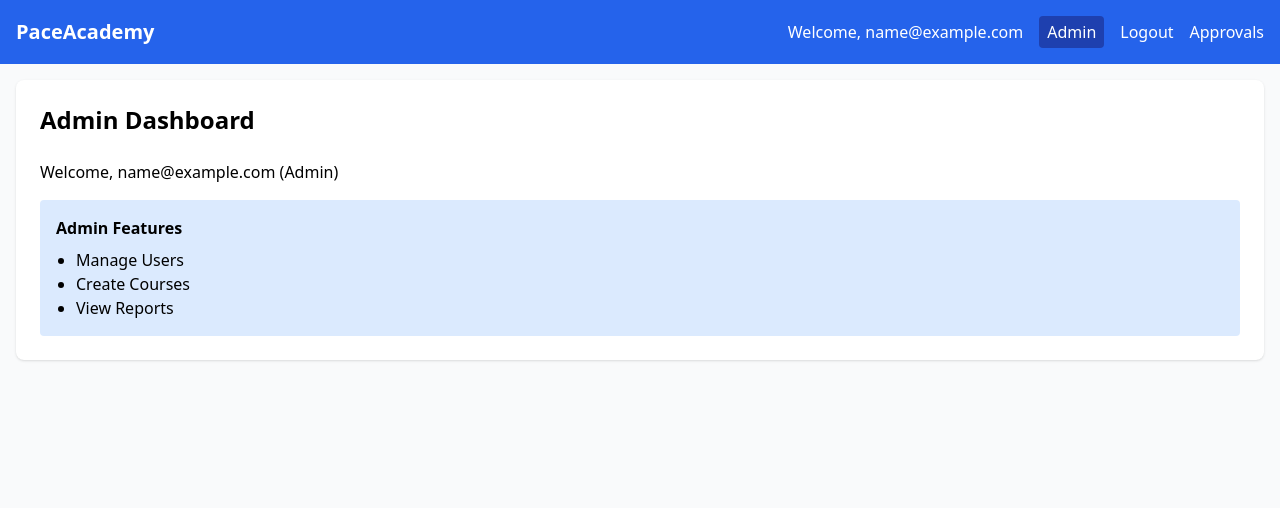
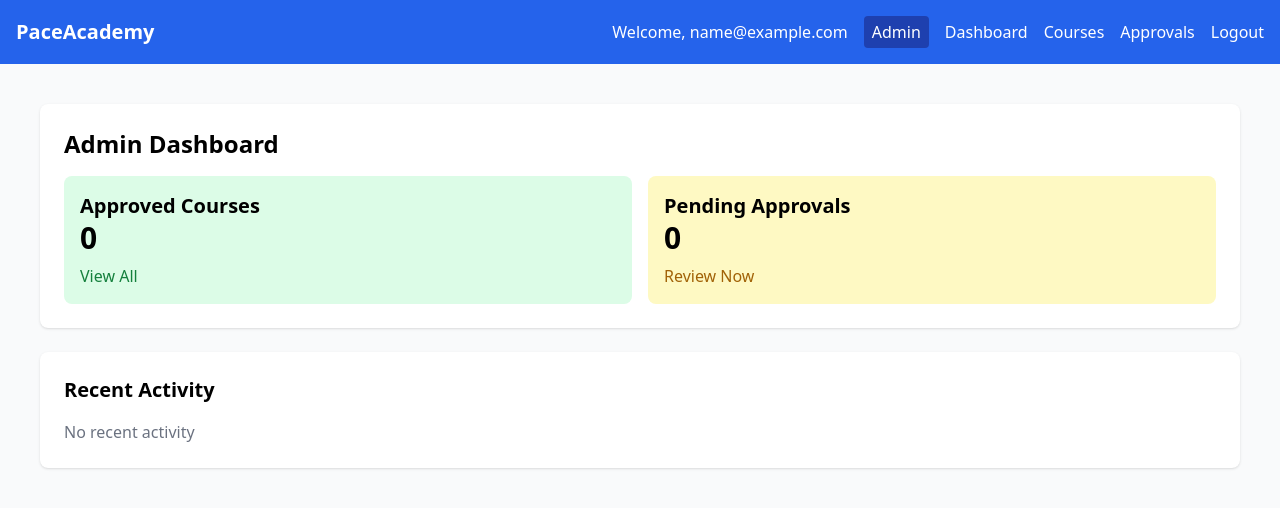
Before and after one commit to AdamDono/pace, a Flask app: page /admin/dashboard in a window 1280 px wide. Shown: the top 508 px of the page. Run offline with Flask 3, Linux system fonts and the light colour scheme; the visitor is signed in with stand-in values (Sample User, id 1); data that the repository does not hold is empty; parts of the project's set-up code (start-up, migrations or seed data) failed here and were passed over; some libraries are stand-ins or nearby versions.

```diff
--- a/app/routes/admin.py
+++ b/app/routes/admin.py
@@ -5,13 +5,20 @@ from app import db
 
 admin_bp = Blueprint('admin', __name__, url_prefix='/admin')
 
+# Add to existing admin routes
 @admin_bp.route('/dashboard')
 @login_required
 def dashboard():
     if current_user.role != 'admin':
         return redirect(url_for('auth.login'))
-    return render_template('admin/dashboard.html', user=current_user)
 
+    approved_count = Course.query.filter_by(status='approved').count()
+    pending_count = Course.query.filter_by(status='pending').count()
+
+    return render_template('admin/dashboard.html',
+                         user=current_user,
+                         approved_count=approved_count,
+                         pending_count=pending_count)
 
 @admin_bp.route('/approvals')
 @login_required
@@ -41,3 +48,17 @@ def reject_course(course_id):
     db.session.commit()
     flash('Course rejected', 'info')
     return redirect(url_for('admin.pending_approvals'))
+@admin_bp.route('/courses')
+@login_required
+def manage_courses():
+    if current_user.role != 'admin':
+        return redirect(url_for('auth.login'))
+
+    approved_courses = Course.query.filter_by(status='approved').all()
+    return render_template('admin/courses.html', courses=approved_courses)
+
+@admin_bp.route('/course/<int:course_id>')
+@login_required
+def course_detail(course_id):
+    course = Course.query.get_or_404(course_id)
+    return render_template('admin/course_detail.html', course=course)
--- a/app/templates/admin/dashboard.html
+++ b/app/templates/admin/dashboard.html
@@ -1,18 +1,44 @@
 {% extends "base.html" %}
 
 {% block content %}
-<div class="bg-white p-6 rounded-lg shadow">
-    <h1 class="text-2xl font-bold mb-6">Admin Dashboard</h1>
-    <p class="mb-4">Welcome, {{ current_user.email }} (Admin)</p>
-    <div class="space-y-4">
-        <div class="p-4 bg-blue-100 rounded">
-            <h2 class="font-bold">Admin Features</h2>
-            <ul class="list-disc pl-5 mt-2">
-                <li>Manage Users</li>
-                <li>Create Courses</li>
-                <li>View Reports</li>
+<div class="container mx-auto p-6">
+    <div class="bg-white p-6 rounded-lg shadow mb-6">
+        <h1 class="text-2xl font-bold mb-4">Admin Dashboard</h1>
+        <div class="grid grid-cols-1 md:grid-cols-2 gap-4">
+            <div class="bg-green-100 p-4 rounded-lg">
+                <h2 class="text-xl font-semibold">Approved Courses</h2>
+                <p class="text-3xl font-bold">{{ approved_count }}</p>
+                <a href="{{ url_for('admin.manage_courses') }}"
+                   class="text-green-700 hover:underline mt-2 inline-block">
+                    View All
+                </a>
+            </div>
+            <div class="bg-yellow-100 p-4 rounded-lg">
+                <h2 class="text-xl font-semibold">Pending Approvals</h2>
+                <p class="text-3xl font-bold">{{ pending_count }}</p>
+                <a href="{{ url_for('admin.pending_approvals') }}"
+                   class="text-yellow-700 hover:underline mt-2 inline-block">
+                    Review Now
+                </a>
+            </div>
+        </div>
+    </div>
+
+    <!-- Recent Activity Section -->
+    <div class="bg-white p-6 rounded-lg shadow">
+        <h2 class="text-xl font-semibold mb-4">Recent Activity</h2>
+        {% if recent_activity %}
+            <ul class="space-y-2">
+                {% for activity in recent_activity %}
+                <li class="border-b pb-2">
+                    {{ activity.description }} -
+                    <span class="text-gray-500 text-sm">{{ activity.timestamp }}</span>
+                </li>
+                {% endfor %}
             </ul>
-        </div>
+        {% else %}
+            <p class="text-gray-500">No recent activity</p>
+        {% endif %}
     </div>
 </div>
 {% endblock %}
--- a/app/templates/base.html
+++ b/app/templates/base.html
@@ -14,19 +14,30 @@
                 {% if current_user.is_authenticated %}
                     <span>Welcome, {{ current_user.email }}</span>
                     <span class="bg-blue-800 px-2 py-1 rounded">{{ current_user.role|title }}</span>
+
+                    <!-- Admin Navigation -->
+                    {% if current_user.role == 'admin' %}
+                        <a href="{{ url_for('admin.dashboard') }}" class="hover:underline">Dashboard</a>
+                        <a href="{{ url_for('admin.manage_courses') }}" class="hover:underline">Courses</a>
+                        <a href="{{ url_for('admin.pending_approvals') }}" class="hover:underline">Approvals</a>
+                    {% endif %}
+
+                    <!-- Teacher Navigation -->
+                    {% if current_user.role == 'teacher' %}
+                        <a href="{{ url_for('teacher.dashboard') }}" class="hover:underline">Dashboard</a>
+                        <a href="{{ url_for('teacher.create_course') }}" class="hover:underline">Create Course</a>
+                    {% endif %}
+
+                    <!-- Student Navigation -->
+                    {% if current_user.role == 'student' %}
+                        <a href="{{ url_for('student.dashboard') }}" class="hover:underline">My Courses</a>
+                    {% endif %}
+
                     <a href="{{ url_for('auth.logout') }}" class="hover:underline">Logout</a>
                 {% else %}
                     <a href="{{ url_for('auth.login') }}" class="hover:underline">Login</a>
                     <a href="{{ url_for('auth.register') }}" class="hover:underline">Register</a>
                 {% endif %}
-                {% if current_user.is_authenticated %}
-    {% if current_user.role == 'teacher' %}
-        <a href="{{ url_for('teacher.create_course') }}" class="hover:underline">Create Course</a>
-    {% endif %}
-    {% if current_user.role == 'admin' %}
-        <a href="{{ url_for('admin.pending_approvals') }}" class="hover:underline">Approvals</a>
-    {% endif %}
-{% endif %}
             </div>
         </div>
     </nav>
```
Also changed, not shown: app/templates/admin/course_detail.html (added, +29 -0 lines), app/templates/admin/courses.html (added, +31 -0 lines).
